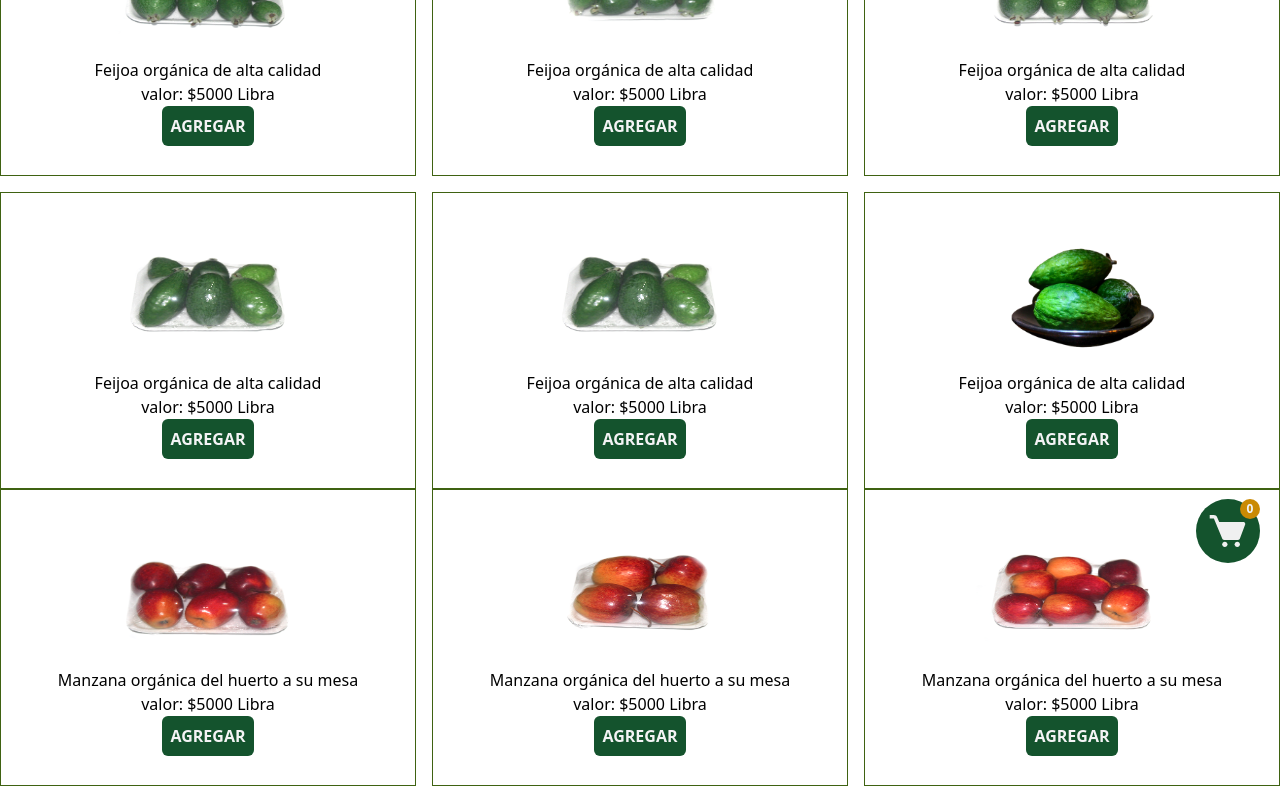
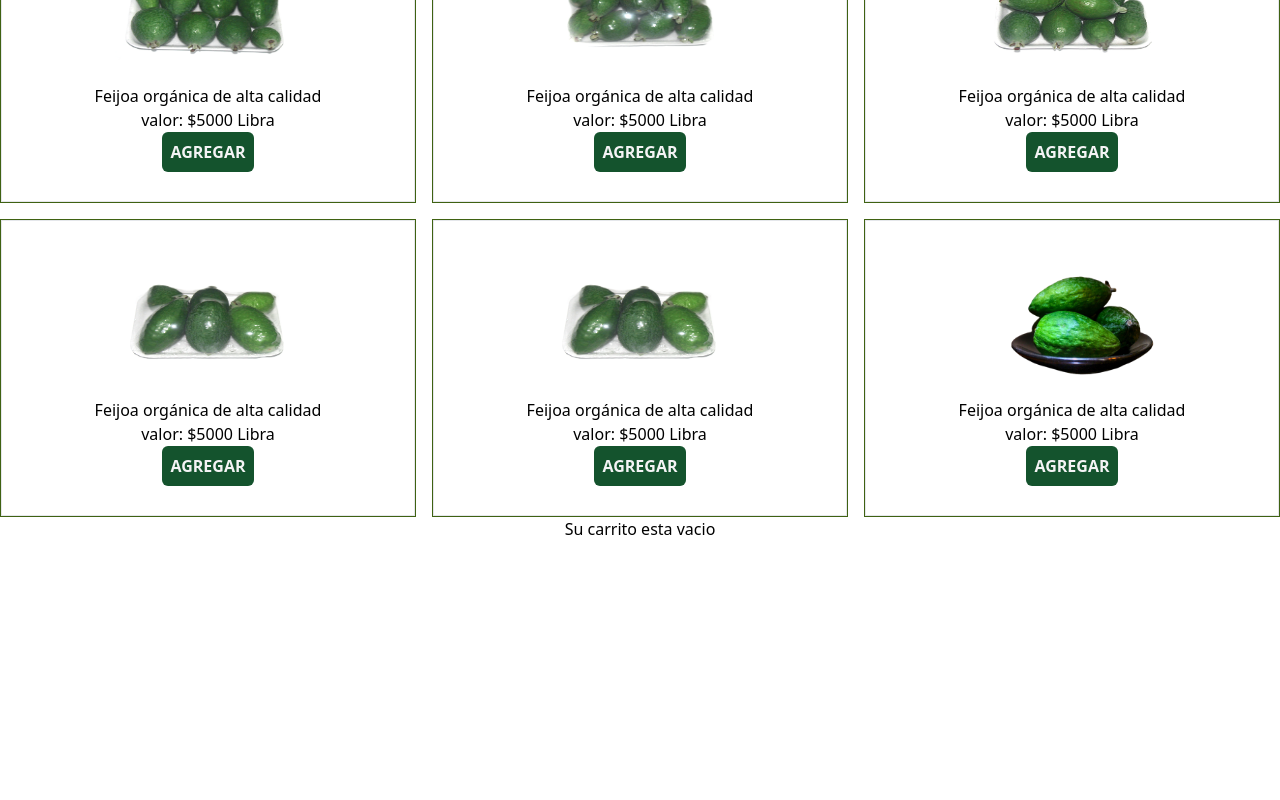
Before and after one commit to doralysantander/Proyecto-Ecommerce, a React (Create React App) app: page / in a window 1280 px wide. Shown: the part 1740-2540 px from the top of the page. After the commit the page ends 2353 px from the top, so only its background shows below. Built offline with nearby package versions, Linux system fonts and the light colour scheme.

Commit message:
agregando cantidad al carrito

```diff
--- a/package.json
+++ b/package.json
@@ -17,6 +17,7 @@
     "react-icons": "^4.3.1",
     "react-router-dom": "6.2.2",
     "react-scripts": "5.0.0",
+    "react-use-cart": "^1.13.0",
     "styled": "^1.0.0",
     "styled-components": "^5.3.3",
     "web-vitals": "^2.1.4"
--- a/src/App.js
+++ b/src/App.js
@@ -7,9 +7,10 @@ import Carrusel from './components/carrusel/Carrusel';
 import Category from './components/products/Category';
 import Products from './components/products/Products';
 import Landing from './pages/Landing';
-import Cart from './components/Cart/Cart';
-import {CartProvider} from './context/CartContext'
+import Cart from './Cart'
+import { CartProvider } from 'react-use-cart'
 import {BrowserRouter, Routes, Route} from 'react-router-dom';
+import Home from './Home'
 
 function App() {
   return (
@@ -20,19 +21,17 @@ function App() {
      <Route path="/" element={<Landing/>}/>
       <Route path="/carrusel" element={<Carrusel/>}/>
       <Route path="/productos" element={<Category/>}/>
-      {/*<Route path="/carrito" element={<Cart/>}/>*/}
       <Route path="/lista-productos" element={<Products/>}/>
       <Route path="*" element={<div>404 Not Found!</div>}/>
 
     </Routes>
-
-    </BrowserRouter>
-
     <CartProvider>
-    <Products/>
+    <Home/>
     <Cart/>
     </CartProvider>
     <Footer/>
+    </BrowserRouter>
+
 
     </>
 
--- /dev/null
+++ b/src/Cart.jsx
@@ -0,0 +1,29 @@
+import React from 'react'
+import {useCart} from 'react-use-cart'
+
+const Cart = () => {
+    const{
+        isEmpty,
+        totalUniqueItems,
+        items,
+        totalItems,
+        updateItemQuantity,
+        removeItem,
+        emptyCart,
+    } = useCart();
+    if(isEmpty) return <h1 className="text-center">Su carrito esta vacio</h1>
+  return (
+      <section className="py-4">
+        <div>
+            <div>
+                <h5>Cart({totalUniqueItems}) Total:items({totalItems}) </h5>
+
+            </div>
+
+        </div>
+      </section>
+
+  )
+}
+
+export default Cart
--- /dev/null
+++ b/src/Home.jsx
@@ -0,0 +1,38 @@
+import React from 'react'
+import ItemCard from './ItemCard'
+import data from './data'
+
+const Home = () => {
+  return (
+      <>
+       <h1>ALL ITEMS</h1>
+       <div  className="w-full h-5/6 gap-4 grid justify-items-center justify-center sm:grid-cols-1 md:grid-cols-2 lg:grid-cols-3 rounded-lg">
+           {data.productData.map((item, index) => {
+
+               return(
+                <ItemCard
+                image={item.image}
+                 description={item.description}
+                 desc={item.desc} price={item.price}
+                  item ={item}
+                  key={index}
+                  />
+               )
+
+           })}
+
+
+       </div>
+      </>
+
+  )
+}
+
+export default Home
+
+/* {data.productData.map((item, index) => {
+               return(
+                <ItemCard image={item.image} description={item.description} desc={item.desc} price={item.price}/>
+               )
+
+           })} */
--- /dev/null
+++ b/src/ItemCard.jsx
@@ -0,0 +1,47 @@
+import React from 'react'
+import {useCart} from 'react-use-cart'
+
+
+const ItemCard = (props) => {
+    const {addItem} = useCart();
+
+  return (
+    <>
+    <div className="border flex flex-col justify-center items-center border-lime-800">
+    <div  className=" w-full border flex flex-col justify-center items-center ">
+       <img
+        src={props.image}
+        alt="sds"
+        className="w-3/6 h-3/6 overflow-hidden aspect-square"
+      />
+        <p>{props.description}</p>
+        <span>valor: ${props.price} Libra</span>
+        <p>{props.desc}</p>
+
+      <div className="flex justify-center align-center">
+      <button className="bg-green-900 cursor-pointer hover:bg-yellow-500 px-2 py-2 rounded-md text-zinc-100 font-bold" onClick={()=>addItem(props.item)}>AGREGAR</button>
+      </div>
+      </div>
+    </div>
+    </>
+  )
+}
+
+export default ItemCard
+/*
+
+onClick={()=>AddItemToCart(product)}
+<div className="border flex flex-col justify-center items-center border-lime-800">
+       <img
+        src={props.image}
+        alt="sds"
+        className="w-3/6 h-3/6 overflow-hidden aspect-square"
+      />
+      <p>{props.description}</p>
+      <span>valor: ${props.price} Libra</span>
+      <span>valor: ${props.desc} Libra</span>
+      <div>
+      <button className="bg-green-900 px-2 py-2 rounded-md text-zinc-100 font-bold" >AGREGAR</button>
+      </div>
+
+    </div>*/
--- /dev/null
+++ b/src/data.jsx
@@ -0,0 +1,128 @@
+
+//import trayapple2 from './assets/products/apples/six-apples.png'
+import trayapple2 from './assets/products/apples/six-apples.png'
+import trayapple3 from './assets/products/apples/four-apples.png'
+import trayapple4 from './assets/products/apples/eight-apples.png'
+import trayapple5 from './assets/products/apples/five-apples.png'
+import trayapple7 from './assets/products/apples/four-apples.png'
+import trayapple6 from './assets/products/apples/five-apples-diferent.png'
+
+//Feijoas
+import trayfeijoas1 from './assets/products/feijoas/eight-feijoas.png'
+import trayfeijoas2 from './assets/products/feijoas/eleven-feijoas.png'
+import trayfeijoas3 from './assets/products/feijoas/nine-feijoas.png'
+import trayfeijoas4 from './assets/products/feijoas/six-feijoas.png'
+import trayfeijoas5 from './assets/products/feijoas/four-feijoas.png'
+
+const data = {
+    productData:[
+        {
+            id: 1,
+            description: "Manzana orgánica del huerto a su mesa",
+            image: trayapple2,
+            price: 5000,
+            desc: '',
+            category:"cat-apple"
+
+            },
+
+            {
+            id: 2,
+            description: "Manzana orgánica del huerto a su mesa",
+            image: trayapple3,
+            price: 5000,
+            desc: '',
+            category:"cat-apple"
+            },
+
+            {
+            id: 3,
+            description: "Manzana orgánica del huerto a su mesa",
+            image: trayapple4,
+            price: 5000,
+            desc: '',
+            category:"cat-apple"
+            },
+
+            {
+            id: 4,
+            description: "Manzana orgánica del huerto a su mesa",
+            image: trayapple5,
+            price: 5000,
+            desc: '',
+            category:"cat-apple"
+            },
+
+            {
+            id: 5,
+            description: "Manzana orgánica del huerto a su mesa",
+            image: trayapple6,
+            price: 5000,
+            desc: '',
+            category:"cat-apple"
+            },
+            {
+            id: 6,
+            description: "Manzana orgánica del huerto a su mesa",
+            image: trayapple7,
+            price: 5000,
+            desc: '',
+            category:"car-apple"
+            },
+
+            {
+            id: 7,
+            description: "Feijoa orgánica de alta calidad",
+            image: trayfeijoas1,
+            price: 5000,
+            desc: '',
+            category:"cat-feijoa"
+            },
+
+            {
+            id: 8,
+            description: "Feijoa orgánica de alta calidad",
+            image: trayfeijoas2,
+            price: 5000,
+            desc: '',
+            category:"cat-feijoa"
+            },
+
+            {
+            id: 9,
+            description: "Feijoa orgánica de alta calidad",
+            image: trayfeijoas3,
+            price: 5000,
+            desc: '',
+            category:"cat-feijoa"
+            },
+
+            {
+            id: 10,
+            description: "Feijoa orgánica de alta calidad",
+            image: trayfeijoas4,
+            price: 5000,
+            desc: '',
+            category:"cat-feijoa"
+            },
+
+            {
+            id: 11,
+            description: "Feijoa orgánica de alta calidad",
+            image: trayfeijoas4,
+            price: 5000,
+            desc: '',
+            category:"cat-feijoa"
+            },
+
+            {
+            id: 12,
+            description: "Feijoa orgánica de alta calidad",
+            image: trayfeijoas5,
+            price: 5000,
+            desc: '',
+            category:"cat-feijoa"
+        },
+    ],
+};
+export default data;
```
Also changed, not shown: src/components/navbar/Navbar.jsx (+4 -4 lines), src/pages/Landing.jsx (+3 -5 lines), 1 other file (tests, documents, lock files or other folders).
